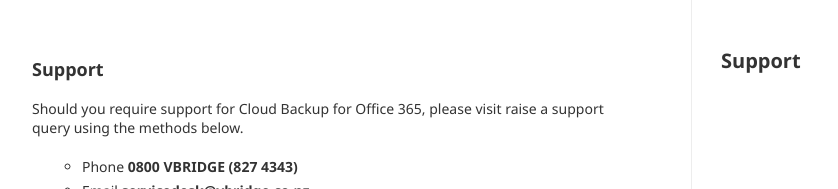
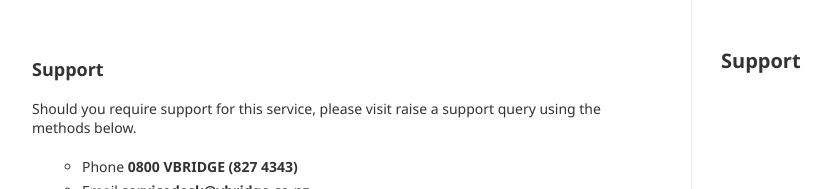
Before and after one commit to virtual-bridge/vbridge-servicedescriptions, a plain HTML site: page firewallasaservice.html in a window 1280 px wide. Shown: the part 3259-3448 px from the top of the page, without its empty margins (188-1026 px from the left). Drawn offline with Linux system fonts and the light colour scheme.

Commit message:
make generic statement

```diff
--- a/firewallasaservice.html
+++ b/firewallasaservice.html
@@ -167,7 +167,7 @@
 
           <div class="detail">
             <h3>Support</h3>
-            <p>Should you require support for Cloud Backup for Office 365, please visit raise a support query using the methods below.</p>
+            <p>Should you require support for this service, please visit raise a support query using the methods below.</p>
             <ul>
               <li>Phone <b>0800 VBRIDGE (827 4343)</b></li>
               <li>Email <b>servicedesk@vbridge.co.nz</b></li>
```
Also changed, not shown: scaleoutnas.html (+1 -1 lines).
